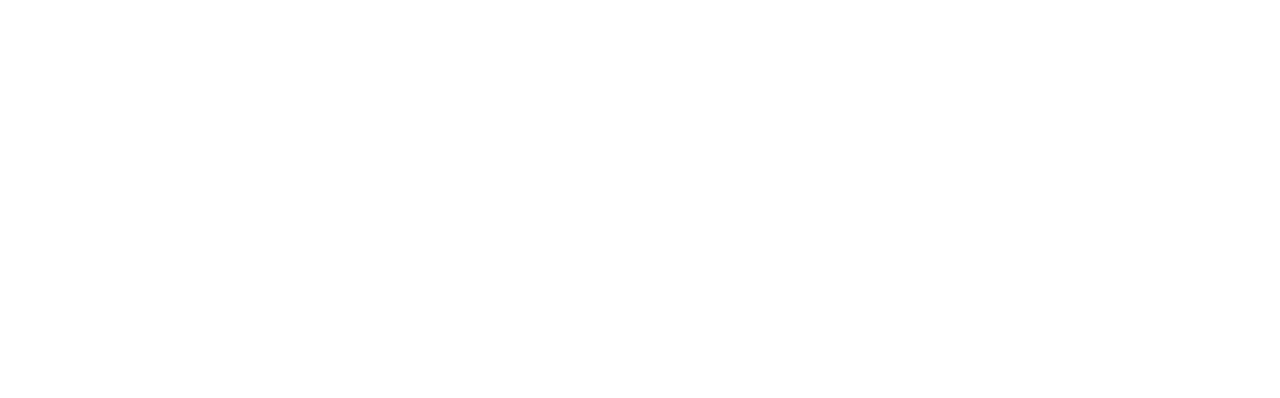
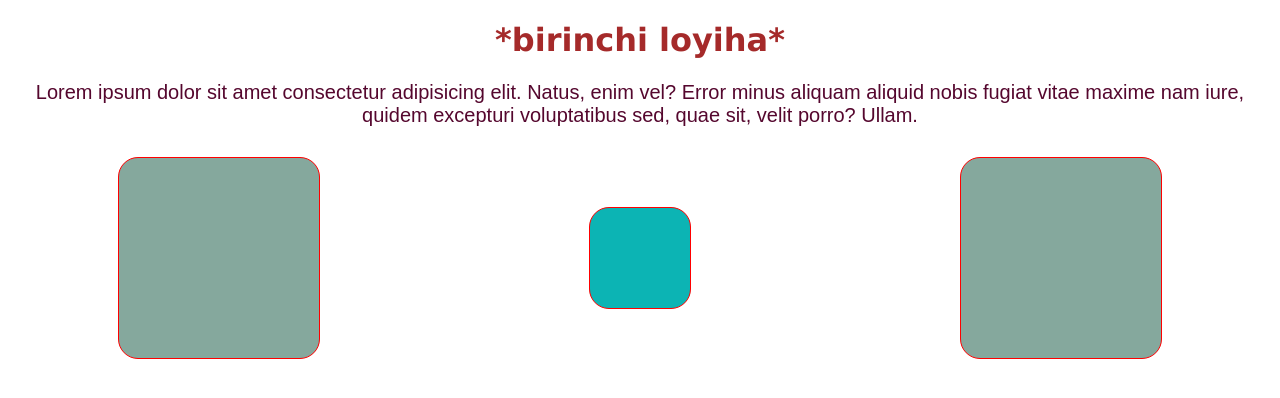
Before and after one commit to durdiyeva/web-sayt, a plain HTML site: page index.html in a window 1280 px wide. Drawn offline with Linux system fonts and the light colour scheme.

Commit message:
yangi saqlandi

```diff
--- a/index.html
+++ b/index.html
@@ -4,8 +4,17 @@
     <meta charset="UTF-8">
     <meta name="viewport" content="width=h1, initial-scale">
     <title>Document</title>
+    <link rel="stylesheet" href="main.css">
 </head>
 <body>
-
+    <h1 class="h1">*birinchi loyiha*</h1>
+    <p class="p">
+        Lorem ipsum dolor sit amet consectetur adipisicing elit. Natus, enim vel? Error minus aliquam aliquid nobis fugiat vitae maxime nam iure, quidem excepturi voluptatibus sed, quae sit, velit porro? Ullam.
+    </p>
+    <div class="container">
+        <div class="box"></div>
+        <div class="box box2"></div>
+        <div class="box"></div>
+    </div>
 </body>
 </html>
--- /dev/null
+++ b/main.css
@@ -0,0 +1,32 @@
+.h1{
+    text-align: center;
+    color: brown;
+    font-family: Verdana, Geneva, Tahoma, sans-serif
+}
+.p{
+    text-align: center;
+    font-size: 20px;
+    color: rgb(85, 7, 46);
+    font-family: Arial, Helvetica, sans-serif;
+}
+.container{
+    display: flex;
+    gap: 20px;
+    padding: 10px;
+    text-align: center;
+    justify-content: space-around;
+}
+.box{
+    border: 1px solid red;
+    border-radius: 20px;
+    height: 200px;
+    width: 200px;
+    align-items: center;
+    background-color: rgb(133, 168, 157);
+}
+.box2{
+    height: 100px;
+    width: 100px;
+    background-color: rgb(12, 180, 180);
+    margin: 50px;
+}
```
